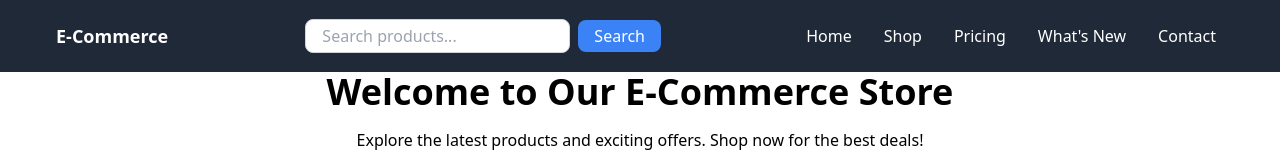
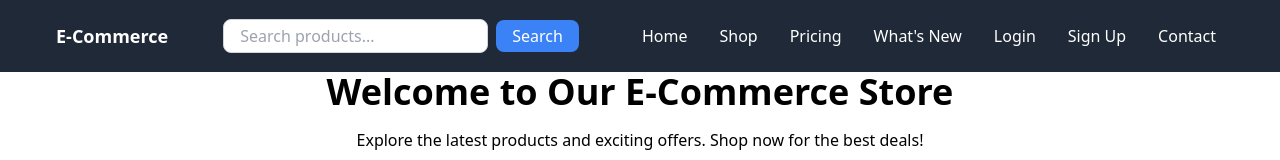
Before and after one commit to faridafaqiri/Advnaced_next.js_app, a Next.js app: page / in a window 1280 px wide. Shown: the top 160 px of the page. Built offline with nearby package versions, Linux system fonts and the light colour scheme.

Commit message:
Modified Navbar component for improved navigation and responsiveness.

```diff
--- a/src/components/Navbar.tsx
+++ b/src/components/Navbar.tsx
@@ -3,11 +3,11 @@ import { useState } from 'react';
 
 const Navbar: React.FC = () => {
   const [search, setSearch] = useState('');
-  const [isOpen, setIsOpen] = useState(false); // State for the hamburger menu
+  const [isOpen, setIsOpen] = useState(false);
 
   const handleSearch = (e: React.FormEvent) => {
     e.preventDefault();
-    // Implement search logic here if needed
+    // Add search logic here if needed
   };
 
   return (
@@ -42,6 +42,8 @@ const Navbar: React.FC = () => {
           <li className="p-2 text-center"><Link href="/shop">Shop</Link></li>
           <li className="p-2 text-center"><Link href="/pricing">Pricing</Link></li>
           <li className="p-2 text-center"><Link href="/whats-new">What's New</Link></li>
+          <li className="p-2 text-center"><Link href="/login">Login</Link></li>
+          <li className="p-2 text-center"><Link href="/signup">Sign Up</Link></li>
           <li className="p-2 text-center"><Link href="/contact">Contact</Link></li>
         </ul>
       </div>
```
Also changed, not shown: package.json (+6 -4 lines), 1 other file (tests, documents, lock files or other folders).
